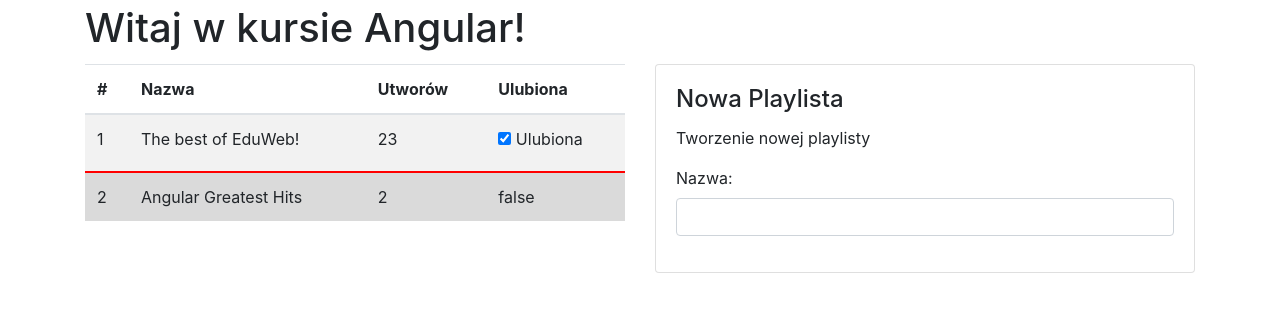
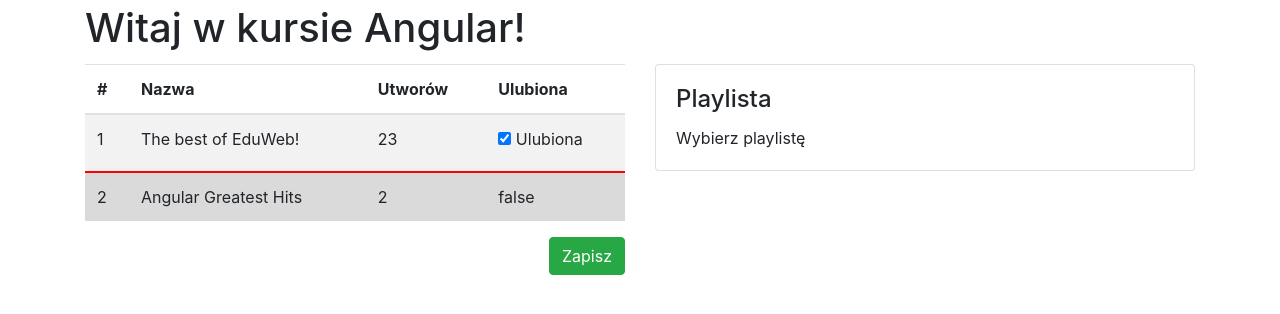
Before and after one commit to SebastianWesolowski/LearnAngular, an Angular app: page / in a window 1280 px wide. Shown: the top 314 px of the page. Built offline with nearby package versions, Linux system fonts and the light colour scheme.

Commit message:
[18] Dyrektywa ngSwitch

```diff
--- a/src/app/app.component.html
+++ b/src/app/app.component.html
@@ -21,7 +21,7 @@
           <tr
             class="playlist-row"
             [ngClass]="{ 'table-active': selected == playlist }"
-            (click)="selected = playlist"
+            (click)="selectPlaylist(playlist)"
             [ngStyle]="{ borderBottomColor: playlist.color }"
           >
             <td>1</td>
@@ -36,7 +36,7 @@
           </tr>
           <tr
             [ngClass]="{ 'table-active': selected == null }"
-            (click)="selected = null"
+            (click)="selectPlaylist(null)"
           >
             <td>2</td>
             <td>Angular Greatest Hits</td>
@@ -45,28 +45,49 @@
           </tr>
         </tbody>
       </table>
+      <div class="d-flex flex-row-reverse">
+        <button class="btn btn-success" (click)="onCreateButtonClick()">
+          Zapisz
+        </button>
+      </div>
     </div>
     <div class="col">
       <div class="card">
-        <div class="card-body" *ngIf="selected == null">
-          <h4 class="card-title">Nowa Playlista</h4>
-          <p class="card-text">Tworzenie nowej playlisty</p>
-          <div class="form-group">
-            <label>Nazwa:</label>
-            <input type="text" [(ngModel)]="edited.name" class="form-control" />
+        <div [ngSwitch]="mode">
+          <div *ngSwitchDefault>
+            <div class="card-body">
+              <h4 class="card-title">Playlista</h4>
+              <p class="card-text">Wybierz playlistę</p>
             </div>
           </div>
 
-        <div class="card-body" *ngIf="selected != null">
+          <div *ngSwitchCase="'selected'">
+            <div class="card-body">
+              <h4 class="card-title">Playlista "{{ selected.name }}"</h4>
+              <p class="card-text">Wybrana playlista</p>
+              <div class="d-flex flex-row-reverse">
+                <button
+                  class="btn btn-success"
+                  (click)="onEditButtonClick(playlist)"
+                >
+                  Edytuj
+                </button>
+              </div>
+            </div>
+          </div>
+
+          <div *ngSwitchCase="'edit'">
+            <div class="card-body">
               <h4 class="card-title">Playlista</h4>
               <p class="card-text">Opis playlisty</p>
             </div>
-        <div class="card-body" *ngIf="selected != null">
+
+            <div class="card-body">
               <div class="form-group">
                 <label>Nazwa:</label>
                 <input
                   type="text"
-              [(ngModel)]="playlist.name"
+                  [(ngModel)]="selected.name"
                   class="form-control"
                 />
               </div>
@@ -74,24 +95,24 @@
                 <label>Utwory:</label>
                 <input
                   type="text"
-              [value]="playlist.tracks + ' utwory'"
+                  [value]="selected.tracks + ' utwory'"
                   class="form-control"
                   disabled
                 />
               </div>
               <div class="form-group">
                 <label>Kolor:</label>
-            <input type="color" [(ngModel)]="playlist.color" />
+                <input type="color" [(ngModel)]="selected.color" />
               </div>
               <div class="form-group">
                 <label
-              ><input type="checkbox" [(ngModel)]="playlist.favourite" />
+                  ><input type="checkbox" [(ngModel)]="selected.favourite" />
                   Ulubiona</label
                 >
               </div>
-          <div class="form-group">
+              <div class="d-flex flex-row-reverse">
                 <button
-              class="btn btn-success float-right"
+                  class="btn btn-success"
                   (click)="onSaveButtonClick($event)"
                 >
                   Zapisz
@@ -102,3 +123,5 @@
         </div>
       </div>
     </div>
+  </div>
+</div>
--- a/src/app/app.component.ts
+++ b/src/app/app.component.ts
@@ -7,11 +7,10 @@ import { Component } from '@angular/core';
 })
 export class AppComponent {
   title = 'Witaj w kursie Angular!';
+
   selected = null;
 
-  edited = {
-    name
-  };
+  edited = {};
 
   playlist = {
     name: 'The best of EduWeb!',
@@ -20,23 +19,29 @@ export class AppComponent {
     favourite: true
   };
 
+  mode = 'none';
+
   constructor() {}
 
-  createBox(e) {
-    const box = document.createElement('div') as HTMLDivElement;
-    box.classList.add('box');
-    box.style.top = `${e.offsetY}px`;
-    box.style.left = `${e.offsetX}px`;
-    box.style.width = `10px`;
-    box.style.height = `10px`;
-    box.style.position = `absolute`;
-    box.style.background = `#000000`;
+  onEditButtonClick(playlist) {
+    this.mode = 'edit';
+    this.selected = playlist;
+    this.edited = playlist;
+  }
 
-    e.toElement.appendChild(box);
+  onCreateButtonClick() {
+    this.mode = 'edit';
+    const newPlaylist = {};
+    this.selected = newPlaylist;
+    this.edited = newPlaylist;
+  }
+
+  selectPlaylist(playlist) {
+    this.mode = 'selected';
+    this.selected = playlist;
   }
 
   onSaveButtonClick(event) {
-    event.toElement.style.position = `relative`;
-    this.createBox(event);
+    console.log('Zapisano', event);
   }
 }
```
Lines whose indentation alone changed are shown as unchanged.
